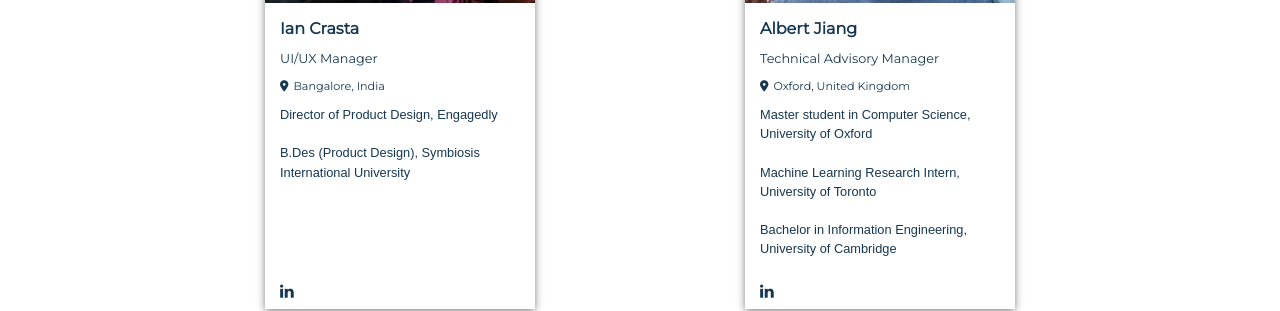
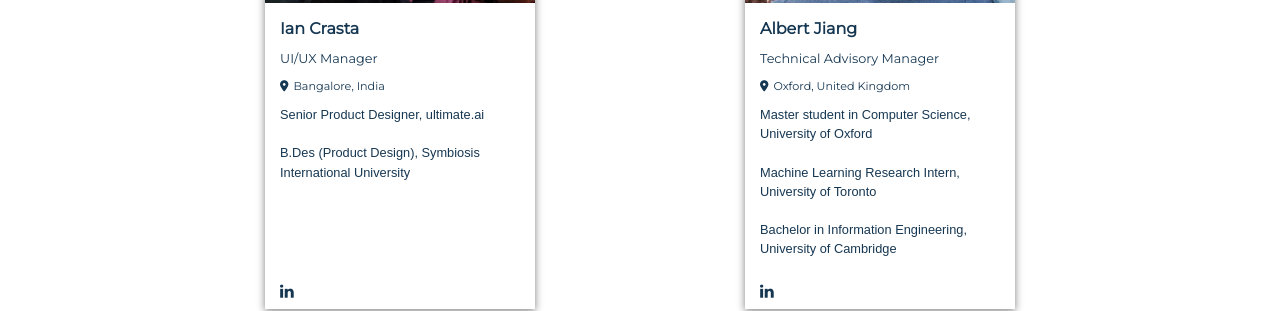
Before and after one commit to BfE-Technology/BfE-Technology.github.io, a Jekyll site: the page built from team.md, in a window 1280 px wide and 900 px high, scrolled down 2378 px. Shown: the part 153-464 px from the top of the window. Built offline with Jekyll 4.4.1, drawn with Linux system fonts in a browser that asks for light colours; nearby versions of some CDN libraries.

Commit message:
Update team.md

```diff
--- a/team.md
+++ b/team.md
@@ -196,7 +196,7 @@ layout: subpage
        <div class="team-title">UI/UX Manager</div>
        <div class="team-location"><i class="fas fa-map-marker-alt"></i>Bangalore, India</div>
        <div class="team-desc">
-         Director of Product Design, Engagedly
+         Senior Product Designer, ultimate.ai
          <br>
          <br>
          B.Des (Product Design), Symbiosis International University
```
